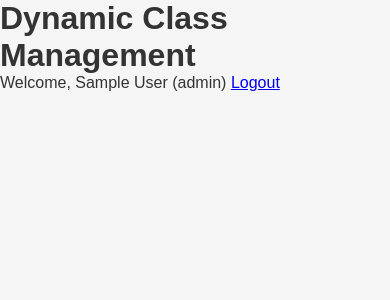
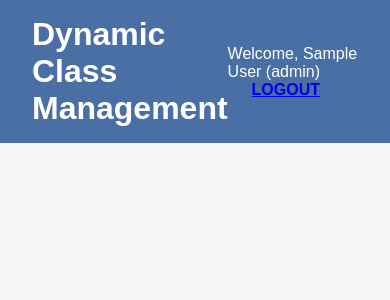
Before and after one commit to joskar162/Web-Design-Development-and-Administration-Capstone-Project, a PHP site: template views/header.php in a window 390 px wide. Shown: the top 300 px of the page. Run offline with PHP 8.4, Linux system fonts and the light colour scheme; the template is opened without the code that fills it, so the values that code supplies are empty; the visitor is signed in with stand-in values (Sample User, id 1).

Commit message:
completed all stlye

```diff
--- a/public/css/style.css
+++ b/public/css/style.css
@@ -1,6 +1,16 @@
 /* Dynamic Class Management Application - Starter Styles */
 
 /* TODO: Add your custom styles here */
+
+/* Variables for consistent theming */
+:root {
+    --primary-color: #4a6fa5;
+    --secondary-color: #166088;
+    --accent-color: #4fc3f7;
+    --light-color: #f8f9fa;
+    --dark-color: #343a40;
+    --danger-color: #dc3545;
+}
 
 /* Basic Reset */
 * {
@@ -17,83 +27,205 @@
 
 /* TODO: Style the login page */
 .login-container {
-    /* Add styles for centering login box */
+    background-color: var(--light-color);
+    padding: 2rem;
+    border-radius: 8px;
+    box-shadow: 0 4px 6px rgba(0, 0, 0, 0.1);
+    width: 100%;
+    max-width: 400px;
+    display: flex;
+    justify-content: center;
+    align-items: center;
+    height: 100vh;
 }
 
 .login-box {
     /* Add styles for login form container */
+    background-color: var(--light-color);
+    padding: 2rem;
+    border-radius: 8px;
+    box-shadow: 0 4px 6px rgba(0, 0, 0, 0.1);
+    width: 100%;
+    max-width: 400px;
 }
 
 /* TODO: Style the header */
 .main-header {
     /* Add styles for main header */
+    background-color: var(--primary-color);
+    color: white;
+    padding: 1rem 2rem;
+    display: flex;
+    justify-content: space-between;
+    align-items: center;
 }
 
 .header-content {
     /* Add styles for header content layout */
+    display: flex;
+    justify-content: space-between;
+    align-items: center;
+    width: 100%;
 }
 
 /* TODO: Style the dashboard */
 .dashboard {
     /* Add styles for dashboard container */
+    padding: 2rem;
+    display: flex;
+    flex-direction: column;
+    gap: 2rem;
+    align-items: center;
+    width: 100%;
 }
 
 /* TODO: Style forms */
 .form-group {
     /* Add styles for form groups */
+    margin-bottom: 1rem;
+    display: flex;
+    flex-direction: column;
+    gap: 0.5rem;
+    width: 100%;
+    margin-bottom: 1rem;
+    display: flex;
+    flex-direction: column;
+    gap: 0.5rem;
+    width: 100%;
+    margin-bottom: 1rem;
 }
 
 .form-group label {
     /* Add styles for labels */
+    font-weight: bold;
+    color: #333;
+    margin-bottom: 0.5rem;
+    font-weight: bold;
+    color: #333;
+    margin-bottom: 0.5rem;
+    font-weight: bold;
+    color: #333;
+    margin-bottom: 0.5rem;
 }
 
 .form-group input,
 .form-group select,
 .form-group textarea {
     /* Add styles for form inputs */
+    padding: 0.5rem;
+    border: 1px solid #ccc;
+    border-radius: 4px;
+    width: 100%;
+    box-sizing: border-box;
 }
 
 /* TODO: Style buttons */
 .btn {
     /* Add base button styles */
+    padding: 0.75rem 1.5rem;
+    border: none;
+    border-radius: 4px;
+    cursor: pointer;
+    font-weight: bold;
+    text-transform: uppercase;
+    transition: background-color 0.3s ease;
 }
 
 .btn-primary {
     /* Add primary button styles */
+    background-color: var(--primary-color);
+    color: white;
+    &:hover {
+        background-color: darken($primary-color, 10%);
+    }
 }
 
 .btn-secondary {
     /* Add secondary button styles */
+    background-color: var(--secondary-color);
+    color: white;
+    &:hover {
+        background-color: darken($secondary-color, 10%);
+    }
 }
 
 .btn-danger {
     /* Add danger button styles */
+    background-color: var(--danger-color);
+    color: white;
+    &:hover {
+        background-color: darken($danger-color, 10%);
+    }
 }
 
 /* TODO: Style class cards */
 .classes-grid {
     /* Add grid layout for classes */
+    display: grid;
+    grid-template-columns: repeat(auto-fill, minmax(300px, 1fr));
+    gap: 1.5rem;
+    margin-top: 2rem;
 }
 
 .class-card {
     /* Add styles for individual class cards */
+    border: 1px solid #ddd;
+    border-radius: 8px;
+    padding: 1.5rem;
+    background-color: white;
+    box-shadow: 0 2px 4px rgba(0, 0, 0, 0.1);
+    transition: transform 0.3s ease, box-shadow 0.3s ease;
+
+    &:hover {
+        transform: translateY(-5px);
+        box-shadow: 0 5px 15px rgba(0, 0, 0, 0.1);
+    }
 }
 
 /* TODO: Style tables */
 .data-table {
     /* Add styles for data tables */
+    width: 100%;
+    border-collapse: collapse;
+    margin-top: 1.5rem;
+    box-shadow: 0 2px 4px rgba(0, 0, 0, 0.1);
+    background-color: white;
+    border-radius: 8px;
+    overflow: hidden;
 }
 
 /* TODO: Style messages */
 .error-message {
     /* Add styles for error messages */
+    color: var(--danger-color);
+    background-color: rgba(255, 0, 0, 0.1);
+    padding: 1rem;
+    border-radius: 4px;
+    margin-bottom: 1rem;
 }
 
 .success-message {
     /* Add styles for success messages */
+    color: #28a745;
+    background-color: rgba(40, 167, 69, 0.1);
+    padding: 1rem;
+    border-radius: 4px;
+    margin-bottom: 1rem;
 }
 
 /* TODO: Add responsive design for mobile devices */
 @media (max-width: 768px) {
     /* Add mobile-friendly styles */
+    .main-header {
+        flex-direction: column;
+        align-items: flex-start;
+    }
+
+    .main-content {
+        padding: 1rem;
+    }
+
+    .classes-grid {
+        grid-template-columns: 1fr;
+    }
 }
```
